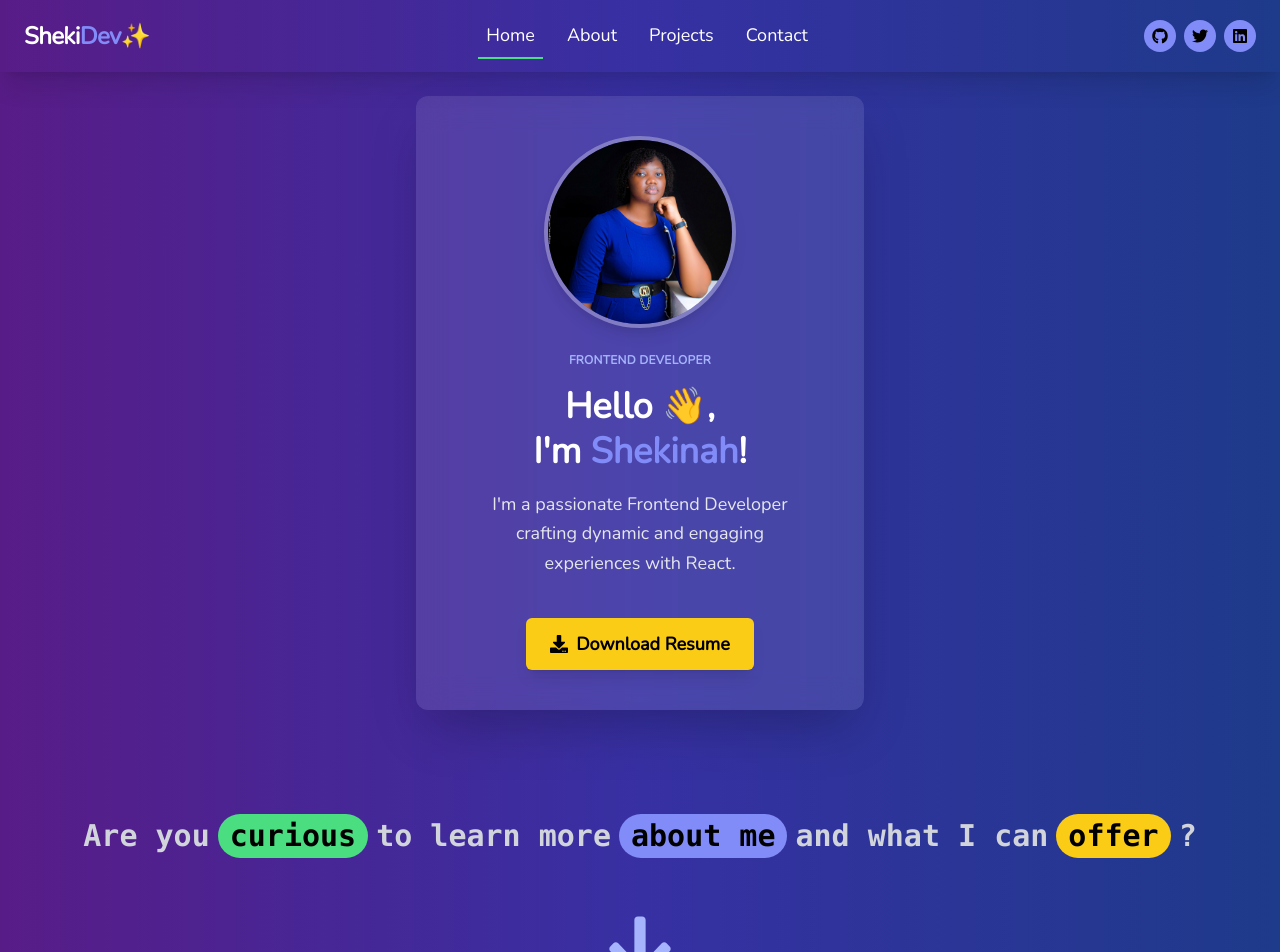
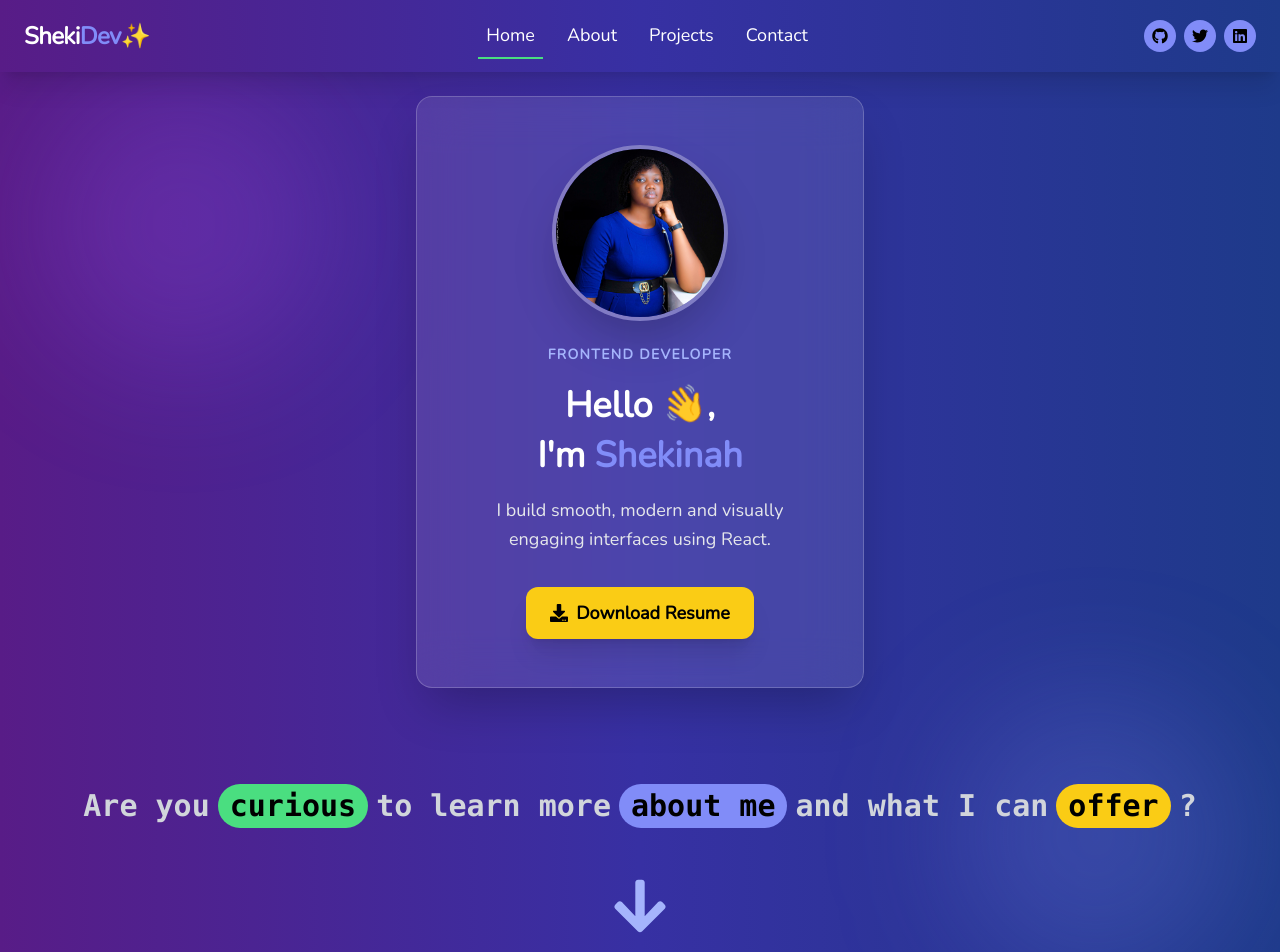
Before and after one commit to shekinahmanyi/portfolio-website2, a React (Create React App) app in the folder portfolio-site/: page / in a window 1280 px wide. Shown: the top 952 px of the page. Built offline with nearby package versions, Linux system fonts and the light colour scheme.

Commit message:
Refactor App.js and Home.jsx for improved loading time and UI enhancements

```diff
--- a/portfolio-site/src/App.js
+++ b/portfolio-site/src/App.js
@@ -1,4 +1,5 @@
-import React, { useState, useEffect } from "react";
+
+import { useState, useEffect } from "react";
 import { BrowserRouter as Router, Routes, Route } from "react-router-dom";
 import Navbar from "./components/Navbar";
 import Home from "./pages/Home";
@@ -15,7 +16,7 @@ function App() {
   useEffect(() => {
     const timer = setTimeout(() => {
       setIsLoading(false);
-    }, 6000);
+    }, 5000);
 
     return () => clearTimeout(timer);
   }, []);
--- a/portfolio-site/src/pages/Home.jsx
+++ b/portfolio-site/src/pages/Home.jsx
@@ -1,4 +1,4 @@
-import React from "react";
+
 import sheki from "../images/sheki.jpg";
 import { FaDownload, FaArrowDown } from "react-icons/fa";
 import { Link } from "react-router-dom";
@@ -8,41 +8,53 @@ function Home() {
     "https://drive.google.com/file/d/1t717AtUmI47ErnCDuFB6aW5KAfj_lJmy/view?usp=sharing";
 
   return (
-    <main className="relative min-h-screen flex flex-col items-center justify-center bg-gradient-to-r from-purple-900 via-indigo-800 to-blue-900">
+    <main className="relative min-h-screen flex flex-col items-center justify-center bg-gradient-to-r from-purple-900 via-indigo-800 to-blue-900 overflow-hidden">
+
+      {/* Soft Glow Effects */}
+      <div className="absolute top-20 left-10 w-72 h-72 bg-purple-500/20 blur-3xl rounded-full"></div>
+      <div className="absolute bottom-10 right-10 w-72 h-72 bg-indigo-400/20 blur-3xl rounded-full"></div>
+
       {/* Card Content */}
-      <div className="relative z-10 rounded-xl max-w-md w-full sm:w-auto p-6 md:p-10 shadow-2xl bg-white/10 backdrop-blur-lg text-white mt-32 lg:mt-24">
-        <div className="w-48 h-48 mx-auto mb-6 transform hover:scale-110 transition-transform duration-300 ease-in-out">
+      <div className="relative z-10 rounded-2xl max-w-md w-full p-8 md:p-12 shadow-2xl bg-white/10 backdrop-blur-xl border border-white/20 text-white mt-32 lg:mt-24 transition transform hover:scale-[1.02] duration-300">
+
+        {/* Profile Image */}
+        <div className="w-44 h-44 mx-auto mb-6 rounded-full overflow-hidden shadow-2xl border-4 border-white/30">
           <img
             src={sheki}
             alt="Shekinah"
-            className="rounded-full object-cover w-full h-full shadow-lg border-4 border-white/30"
+            className="object-cover w-full h-full"
           />
         </div>
+
         {/* Title */}
-        <h1 className="text-xs font-semibold text-center font-nunito text-indigo-300 tracking-wide uppercase">
+        <h1 className="text-sm font-semibold text-center font-nunito text-indigo-300 tracking-widest uppercase">
           Frontend Developer
         </h1>
-        <h1 className="text-4xl font-extrabold text-center font-nunito pt-4 leading-tight">
-          Hello <span className="hand-wave inline-block animate-wave">👋</span>,
-          <br /> I'm <span className="text-indigo-400">Shekinah</span>!
+
+        <h1 className="text-4xl font-extrabold text-center font-nunito pt-4 leading-snug">
+          Hello <span className="inline-block animate-wave">👋</span>,<br />
+          I'm <span className="text-indigo-400">Shekinah</span>
         </h1>
-        <p className="font-nunito p-4 text-center text-gray-200 text-lg leading-relaxed">
-          I'm a passionate Frontend Developer crafting dynamic and engaging
-          experiences with React.
+
+        <p className="font-nunito px-4 text-center text-gray-200 text-lg leading-relaxed mt-4">
+          I build smooth, modern and visually engaging interfaces using React.
         </p>
-        <div className="flex justify-center mt-6 font-nunito space-x-4">
+
+        {/* Resume Button */}
+        <div className="flex justify-center mt-8 font-nunito">
           <a
             href={resumeUrl}
             download="resume.pdf"
-            className="transition transform hover:scale-105 bg-yellow-400 text-black text-lg font-bold px-6 py-3 rounded-md flex items-center shadow-lg"
+            className="transition hover:scale-105 bg-yellow-400 text-black text-lg font-bold px-6 py-3 rounded-xl shadow-xl flex items-center"
           >
             <FaDownload className="mr-2" /> Download Resume
           </a>
         </div>
       </div>
+
       {/* Additional Section */}
-      <div className="relative z-10 text-center mt-16 md:mt-20">
-        <p className="text-gray-300 text-2xl md:text-3xl font-mono font-bold p-6">
+      <div className="relative z-10 text-center mt-20 md:mt-24 px-4">
+        <p className="text-gray-300 text-2xl md:text-3xl font-mono font-bold leading-relaxed">
           Are you
           <span className="bg-green-400 text-black rounded-full px-3 py-1 inline-block mx-2">
             curious
@@ -58,11 +70,10 @@ function Home() {
           ?
         </p>
 
-        {/* Container for Arrow and Button */}
         <div className="flex flex-col items-center justify-center mt-12">
-          <FaArrowDown className="text-indigo-300 text-7xl animate-bounce cursor-pointer mb-6" />
+          <FaArrowDown className="text-indigo-300 text-6xl animate-bounce mb-6" />
           <Link to="/about">
-            <button className="transition transform hover:scale-105 bg-indigo-600 text-white text-lg font-bold px-8 py-4 rounded-md shadow-2xl font-nunito">
+            <button className="transition hover:scale-105 bg-indigo-600 text-white text-lg font-bold px-8 py-4 rounded-xl shadow-xl font-nunito">
               Learn More About Me
             </button>
           </Link>
```
